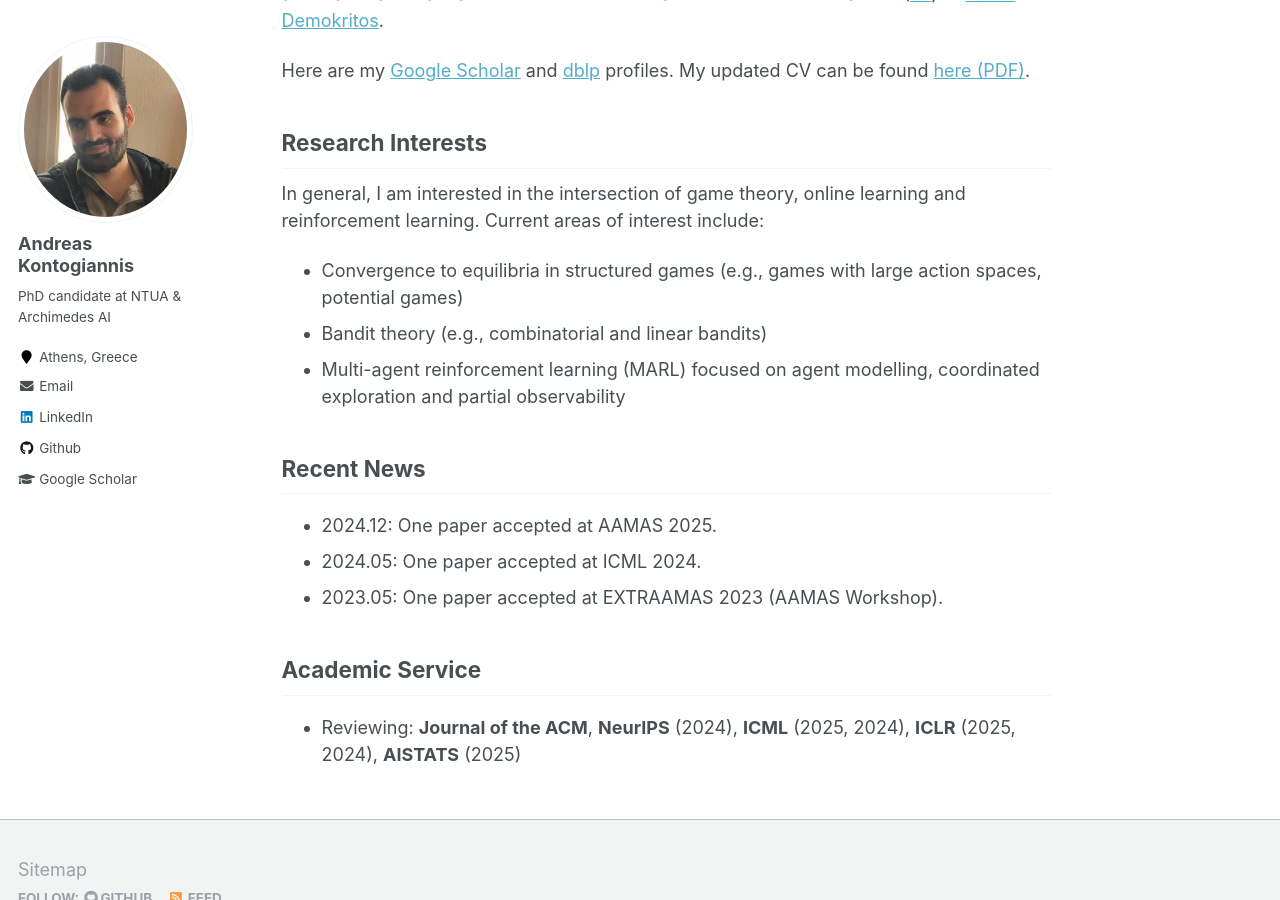
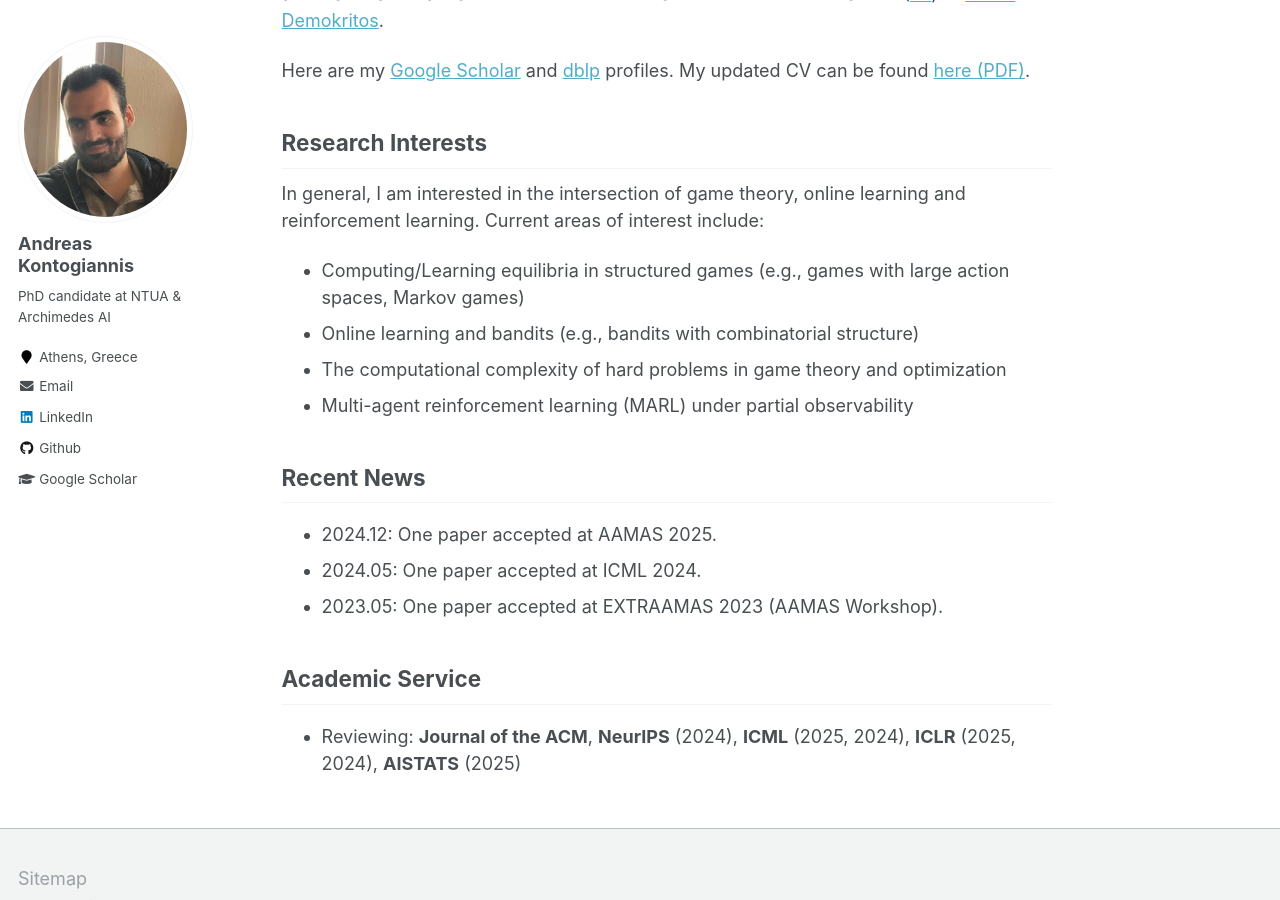
Before and after one commit to ddaedalus/ddaedalus.github.io, a Jekyll site: the page built from _pages/about.md, in a window 1280 px wide and 900 px high, scrolled down 514 px. Built offline with Jekyll 4.4.1, drawn with Linux system fonts in a browser that asks for light colours.

Commit message:
Update about.md

```diff
--- a/_pages/about.md
+++ b/_pages/about.md
@@ -17,9 +17,10 @@ Here are my [Google Scholar](https://scholar.google.nl/citations?hl=en&user=nBFs
 ## Research Interests
 
 In general, I am interested in the intersection of game theory, online learning and reinforcement learning. Current areas of interest include:
-* Convergence to equilibria in structured games (e.g., games with large action spaces, potential games)
-* Bandit theory (e.g., combinatorial and linear bandits)
-* Multi-agent reinforcement learning (MARL) focused on agent modelling, coordinated exploration and partial observability
+* Computing/Learning equilibria in structured games (e.g., games with large action spaces, Markov games)
+* Online learning and bandits (e.g., bandits with combinatorial structure)
+* The computational complexity of hard problems in game theory and optimization
+* Multi-agent reinforcement learning (MARL) under partial observability
 
 ## Recent News
 - 2024.12: One paper accepted at AAMAS 2025.
```
